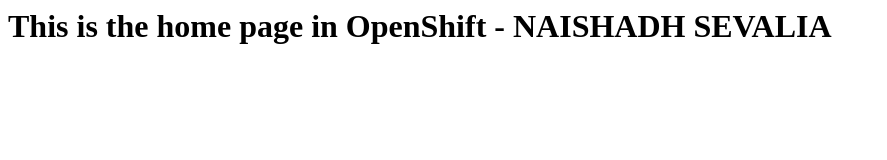
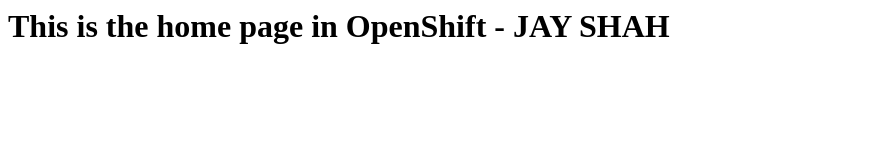
Before and after one commit to nsevalia/httpd-s2i, a plain HTML site: page index.html in a window 1280 px wide. Shown: the whole page, without its empty margins (0-887 px from the left). Drawn offline with Linux system fonts and the light colour scheme.

Commit message:
Update index.html

```diff
--- a/index.html
+++ b/index.html
@@ -3,6 +3,6 @@
     <title>HTML Home Page</title>
   </head>
   <body>
-    <h1>This is the home page in OpenShift - NAISHADH SEVALIA</h1>
+    <h1>This is the home page in OpenShift - JAY SHAH</h1>
   </body>
 </html>
```
